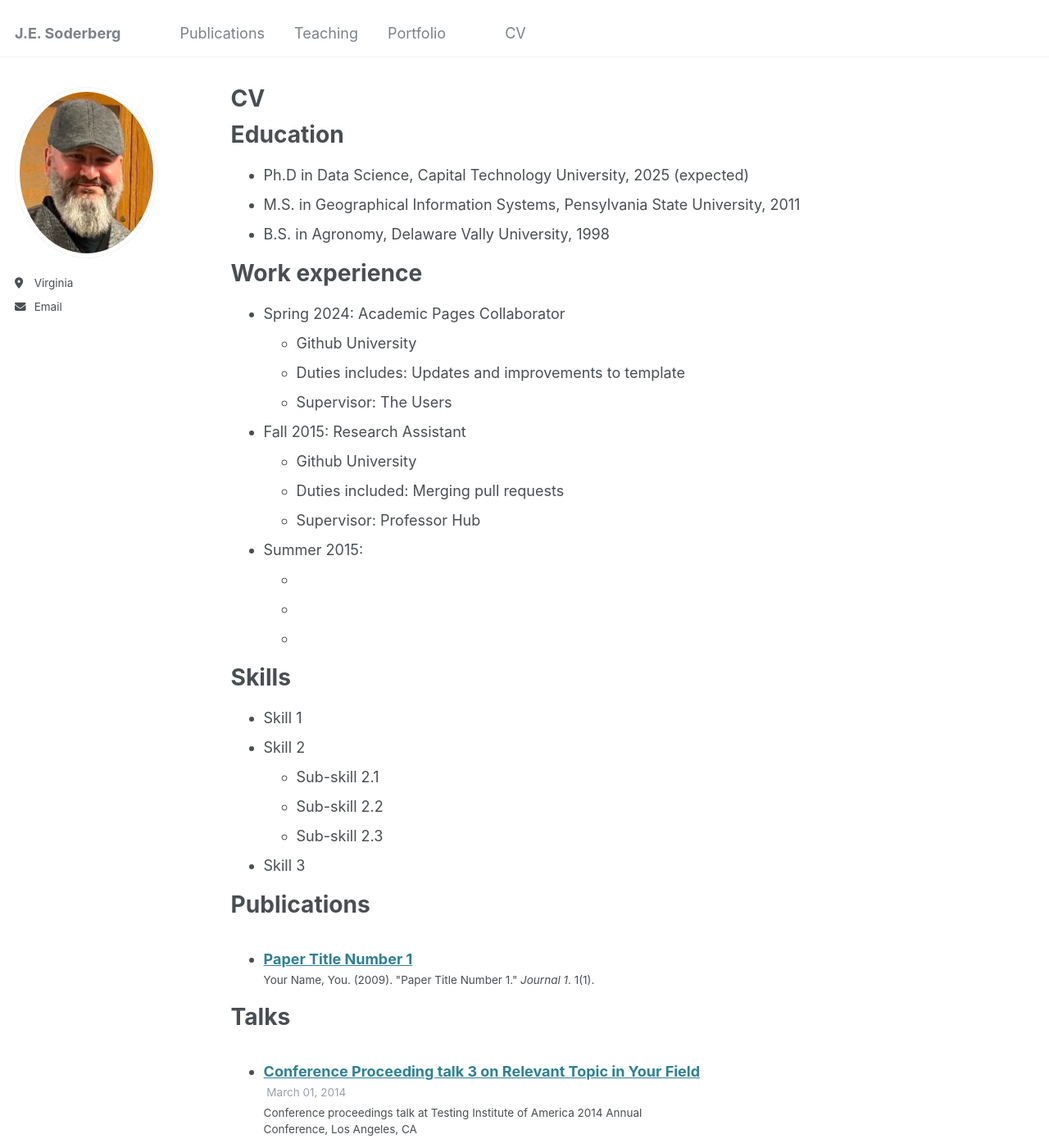
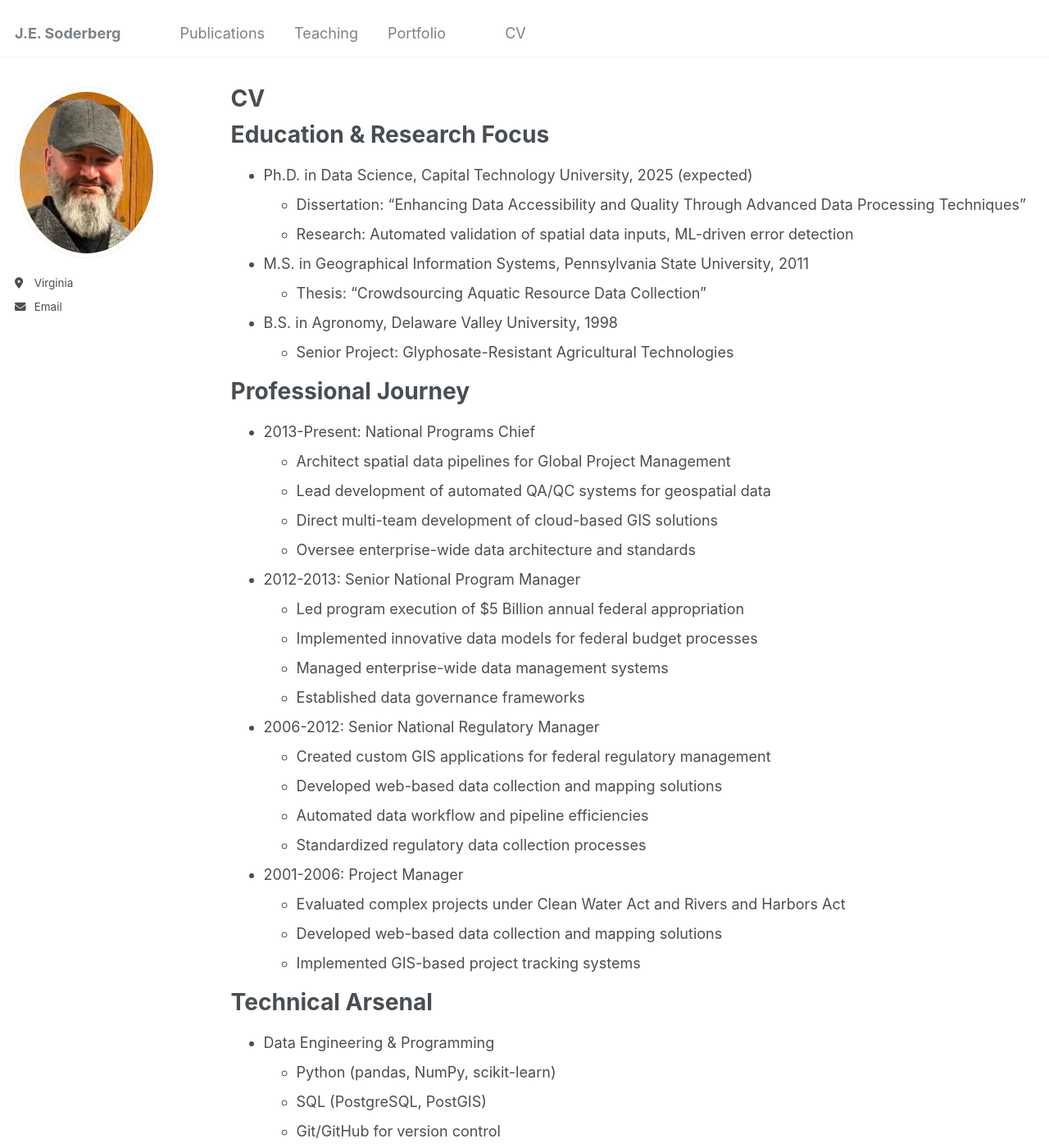
Before and after one commit to jesoderberg/github.io, a Jekyll site: the page built from _pages/cv.md, in a window 1280 px wide and 1400 px high. Shown: the whole window at 82% size. Built offline with Jekyll 4.4.1, drawn with Linux system fonts in a browser that asks for light colours; some of the changed text lies outside the part shown.

Commit message:
Update cv.md

```diff
--- a/_pages/cv.md
+++ b/_pages/cv.md
@@ -6,59 +6,71 @@ author_profile: true
 redirect_from:
   - /resume
 ---
-
 {% include base_path %}
 
-Education
+Education & Research Focus
 ======
-* Ph.D in Data Science, Capital Technology University, 2025 (expected)
-* M.S. in Geographical Information Systems, Pensylvania State University, 2011
-* B.S. in Agronomy, Delaware Vally University, 1998
+* Ph.D. in Data Science, Capital Technology University, 2025 (expected)
+  * Dissertation: "Enhancing Data Accessibility and Quality Through Advanced Data Processing Techniques"
+  * Research: Automated validation of spatial data inputs, ML-driven error detection
+* M.S. in Geographical Information Systems, Pennsylvania State University, 2011
+  * Thesis: "Crowdsourcing Aquatic Resource Data Collection"
+* B.S. in Agronomy, Delaware Valley University, 1998
+  * Senior Project: Glyphosate-Resistant Agricultural Technologies
 
-Work experience
+Professional Journey
 ======
-* Spring 2024: Academic Pages Collaborator
-  * Github University
-  * Duties includes: Updates and improvements to template
-  * Supervisor: The Users
+* 2013-Present: National Programs Chief
+  * Architect spatial data pipelines for Global Project Management
+  * Lead development of automated QA/QC systems for geospatial data
+  * Direct multi-team development of cloud-based GIS solutions
+  * Oversee enterprise-wide data architecture and standards
 
-* Fall 2015: Research Assistant
-  * Github University
-  * Duties included: Merging pull requests
-  * Supervisor: Professor Hub
+* 2012-2013: Senior National Program Manager
+  * Led program execution of $5 Billion annual federal appropriation
+  * Implemented innovative data models for federal budget processes
+  * Managed enterprise-wide data management systems
+  * Established data governance frameworks
 
-* Summer 2015:
-  *
-  *
-  *
+* 2006-2012: Senior National Regulatory Manager
+  * Created custom GIS applications for federal regulatory management
+  * Developed web-based data collection and mapping solutions
+  * Automated data workflow and pipeline efficiencies
+  * Standardized regulatory data collection processes
 
-Skills
+* 2001-2006: Project Manager
+  * Evaluated complex projects under Clean Water Act and Rivers and Harbors Act
+  * Developed web-based data collection and mapping solutions
+  * Implemented GIS-based project tracking systems
+
+Technical Arsenal
 ======
-* Skill 1
-* Skill 2
-  * Sub-skill 2.1
-  * Sub-skill 2.2
-  * Sub-skill 2.3
-* Skill 3
+* Data Engineering & Programming
+  * Python (pandas, NumPy, scikit-learn)
+  * SQL (PostgreSQL, PostGIS)
+  * Git/GitHub for version control
+  * ETL Pipeline Development
 
-Publications
+* Geospatial Technologies
+  * ArcGIS Enterprise & Pro
+  * QGIS & Open Source GIS
+  * Remote Sensing (ENVI, Google Earth Engine)
+  * Spatial Database Management
+
+* Web Development & Automation
+  * JavaScript/HTML/CSS
+  * Web scraping (Beautiful Soup, Selenium)
+  * RESTful APIs
+  * Cloud Infrastructure (AWS, Azure)
+
+Publications & Presentations
 ======
-  <ul>{% for post in site.publications reversed %}
-    {% include archive-single-cv.html %}
-  {% endfor %}</ul>
+{% include publications.html %}
+* "Crowdsourcing Aquatic Resource Data Collection: Exploring Effective Methods to Collect and Rectify Citizen-Contributed Data" - AGU 2011
+* "Utilizing New Technology and GIS to Improve Permitting Programs" - Association of State Wetland Managers, 2009
+* "Using Open Source Geospatial Technology in a National Environmental Regulatory Program" - FOSS4G 2009
+* "National Wetland Mapping Standards" - Federal Geographic Data Committee, 2008
 
-Talks
-======
-  <ul>{% for post in site.talks reversed %}
-    {% include archive-single-talk-cv.html  %}
-  {% endfor %}</ul>
-
-Teaching
-======
-  <ul>{% for post in site.teaching reversed %}
-    {% include archive-single-cv.html %}
-  {% endfor %}</ul>
-
-Service and leadership
-======
-* Currently signed in to 43 different slack teams
+{% for post in site.talks reversed %}
+  {% include archive-single-talk-cv.html %}
+{% endfor %}
```
